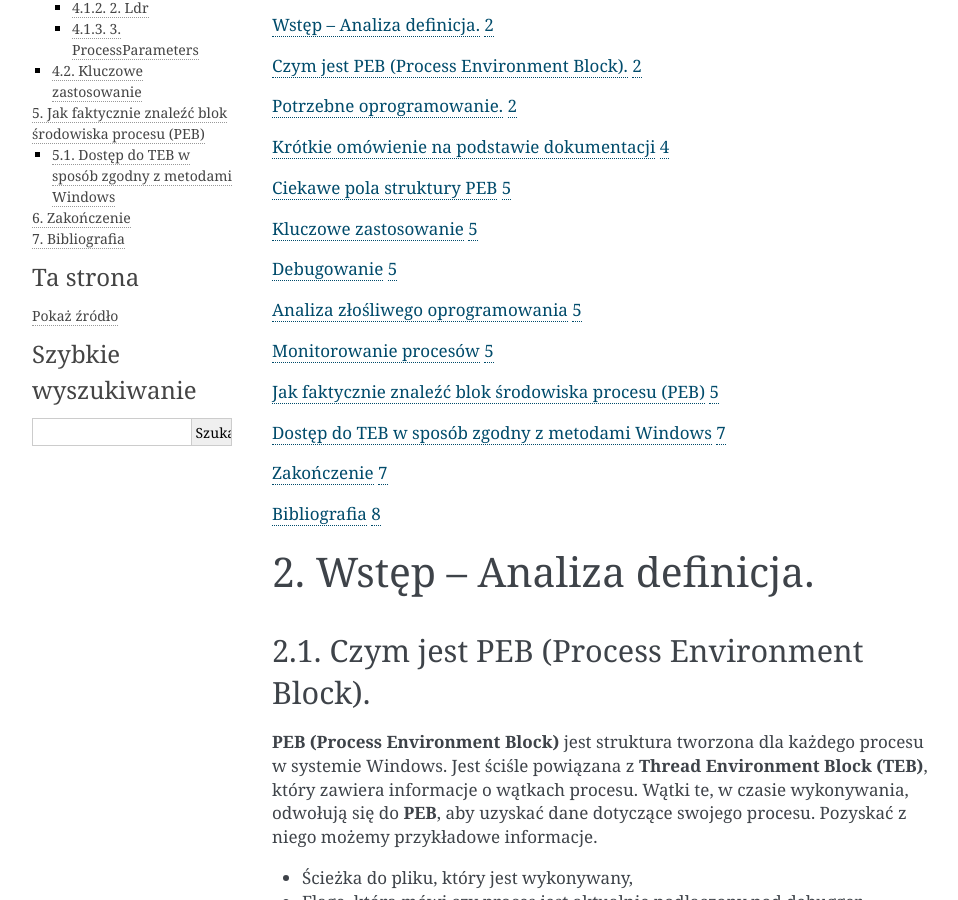
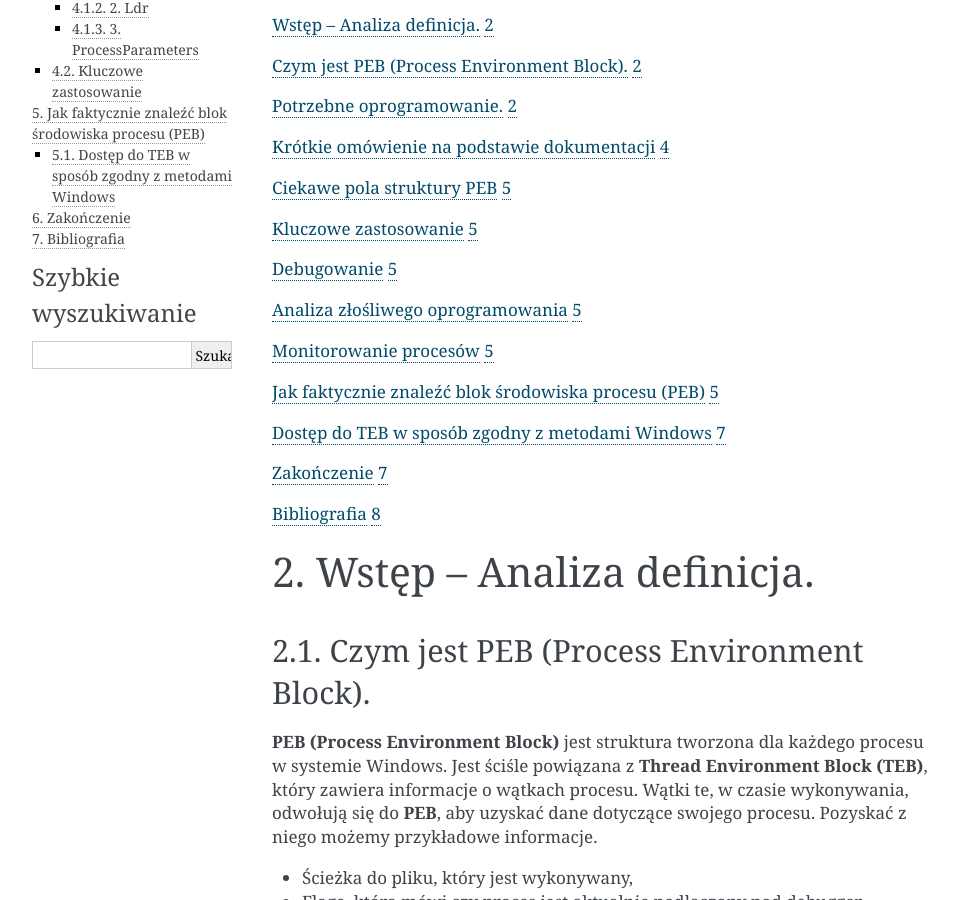
Before and after one commit to 284368user/CLAAP01, a Sphinx documentation site: the page built from source/PEB.rst, in a window 1280 px wide and 900 px high, scrolled down 328 px. Shown: the whole window, without its empty margins (148-1106 px from the left). Built offline with Sphinx 7.4.7, drawn with Linux system fonts in a browser that asks for light colours.

```diff
--- a/source/conf.py
+++ b/source/conf.py
@@ -16,16 +16,32 @@ author = 'Kamil Lewandowski'
 extensions = []
 
 templates_path = ['_templates']
-exclude_patterns = []
+exclude_patterns = ['_build', 'Thumbs.db', '.DS_Store', '*.Identifier']
 
 language = 'pl'
+
+# -- Performance optimizations -----------------------------------------------
+# Enable parallel reading of source files for faster builds
+numfig = False  # Disable figure numbering to speed up builds if not needed
+
+# Keep going on errors to build as much as possible
+keep_going = True
+
+# Source file encoding
+source_encoding = 'utf-8-sig'
 
 # -- Options for HTML output -------------------------------------------------
 # https://www.sphinx-doc.org/en/master/usage/configuration.html#options-for-html-output
 
 html_theme = 'alabaster'
-html_static_path = ['_static']
+html_static_path = []  # Empty list to avoid warnings if _static doesn't exist
 html_title = "Zadanie CLAAP01"
+
+# Performance: disable unnecessary HTML features
+html_copy_source = False  # Don't copy RST source files to output
+html_show_sourcelink = False  # Don't show "View page source" links
+html_use_index = True  # Keep index for navigation
+html_split_index = False  # Single index page is faster
 
 latex_elements = {
         'extraclassoptions': 'openany,oneside'
```
Also changed, not shown: 7 other files.
